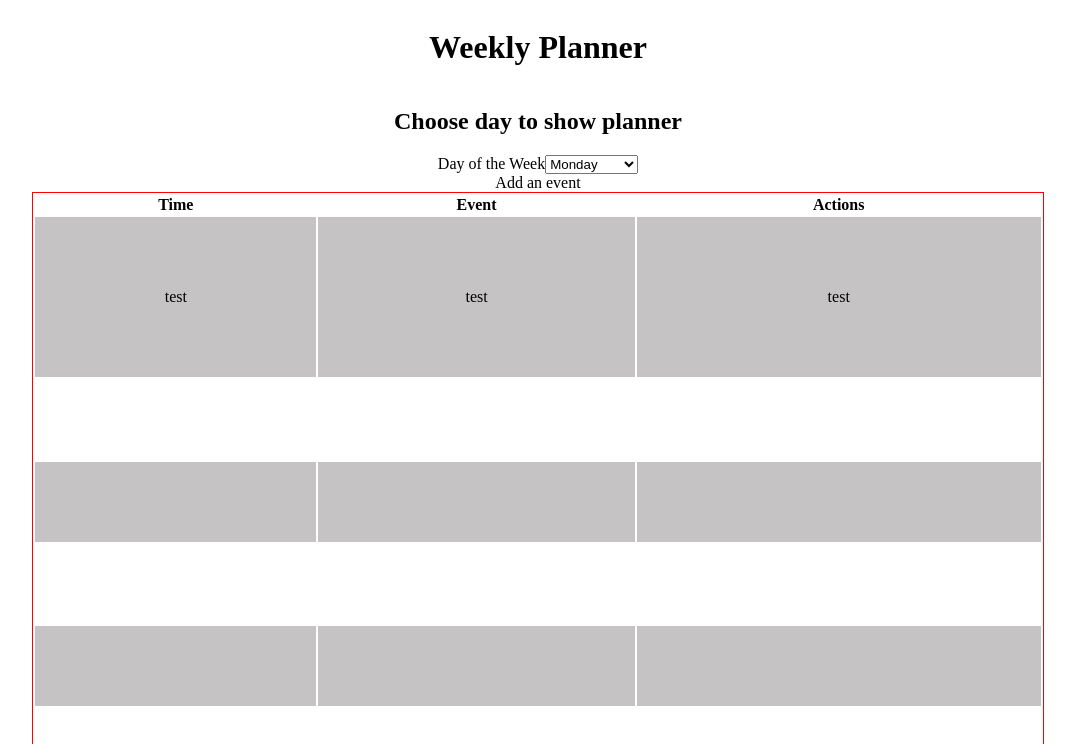
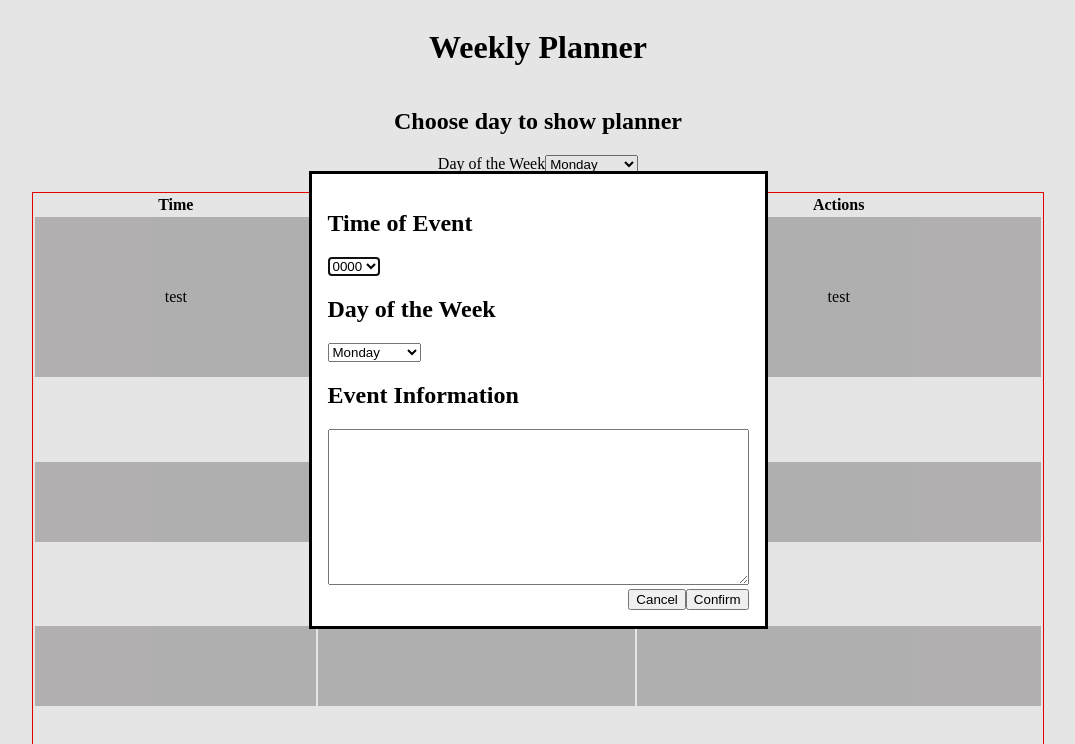
Before and after one commit to nmotamedi/week-planner, a plain HTML site: page index.html in a window 1280 px wide. Both pictures are taken after a click on the link "Add an event". Shown: the top 744 px of the page, without its empty margins (102-1177 px from the left). Drawn offline with Linux system fonts and the light colour scheme.

Commit message:
Finished modal, added button functionality, started submit functionality

```diff
--- a/index.html
+++ b/index.html
@@ -83,10 +83,10 @@
         </div>
       </div>
     </div>
-    <dialog>
-      <form>
+    <dialog class="dialog-add">
+      <form id="event-form">
         <h2>Time of Event</h2>
-        <select name="time-select" id="time-select">
+          <select name="timeEvent" id="time-select">
             <option value="0000">0000</option>
             <option value="0100">0100</option>
             <option value="0200">0200</option>
@@ -106,15 +106,14 @@
             <option value="1600">1600</option>
             <option value="1700">1700</option>
             <option value="1800">1800</option>
-          <option value="0000">0000</option>
-          <option value="0000">0000</option>
-          <option value="0000">0000</option>
-          <option value="0000">0000</option>
-          <option value="0000">0000</option>
-          <option value="0000">0000</option>
+            <option value="1900">1900</option>
+            <option value="2000">2000</option>
+            <option value="2100">2100</option>
+            <option value="2200">2200</option>
+            <option value="2300">2300</option>
           </select>
         <h2>Day of the Week</h2>
-        <select name="day-select" id="day-select">
+          <select name="dayEvent" id="day-select">
             <option value="monday">Monday</option>
             <option value="tuesday">Tuesday</option>
             <option value="wednesday">Wednesday</option>
@@ -123,8 +122,12 @@
             <option value="saturday">Saturday</option>
             <option value="sunday">Sunday</option>
           </select>
-        <div class="modal-actions">
-          <button class="dismiss-modal">NO</button>
+        <h2>Event Information</h2>
+        <textarea name="information" id="event-information" cols="50" rows="10"></textarea>
+        <div class="modal-actions row">
+          <div class="column-full"></div>
+            <button type="button" class="dismiss-modal column-half">Cancel</button>
+            <button class="accept-modal column-half">Confirm</button>
         </div>
       </form>
     </dialog>
--- a/main.js
+++ b/main.js
@@ -1,9 +1,15 @@
+// const entry: Entry = {
+//     timeEvent: $sortSelect.value,
+//     dayEvent: '',
+//     information: '',
+//   }
 var $addNewEvent = document.querySelector('#add-event-button');
 var $sortSelect = document.querySelector('#day-select');
+var $dialogAdd = document.querySelector('.dialog-add');
+var $dismissModal = document.querySelector(".dismiss-modal");
 $addNewEvent.addEventListener('click', function () {
-    var entry = {
-        timeEvent: $sortSelect.value,
-        dayEvent: '',
-        information: '',
-    };
+    $dialogAdd.showModal();
 });
+$dismissModal.addEventListener('click', function () {
+    $dialogAdd.close();
+});
```
Also changed, not shown: main.ts (+13 -6 lines). Lines whose indentation alone changed are shown as unchanged.
